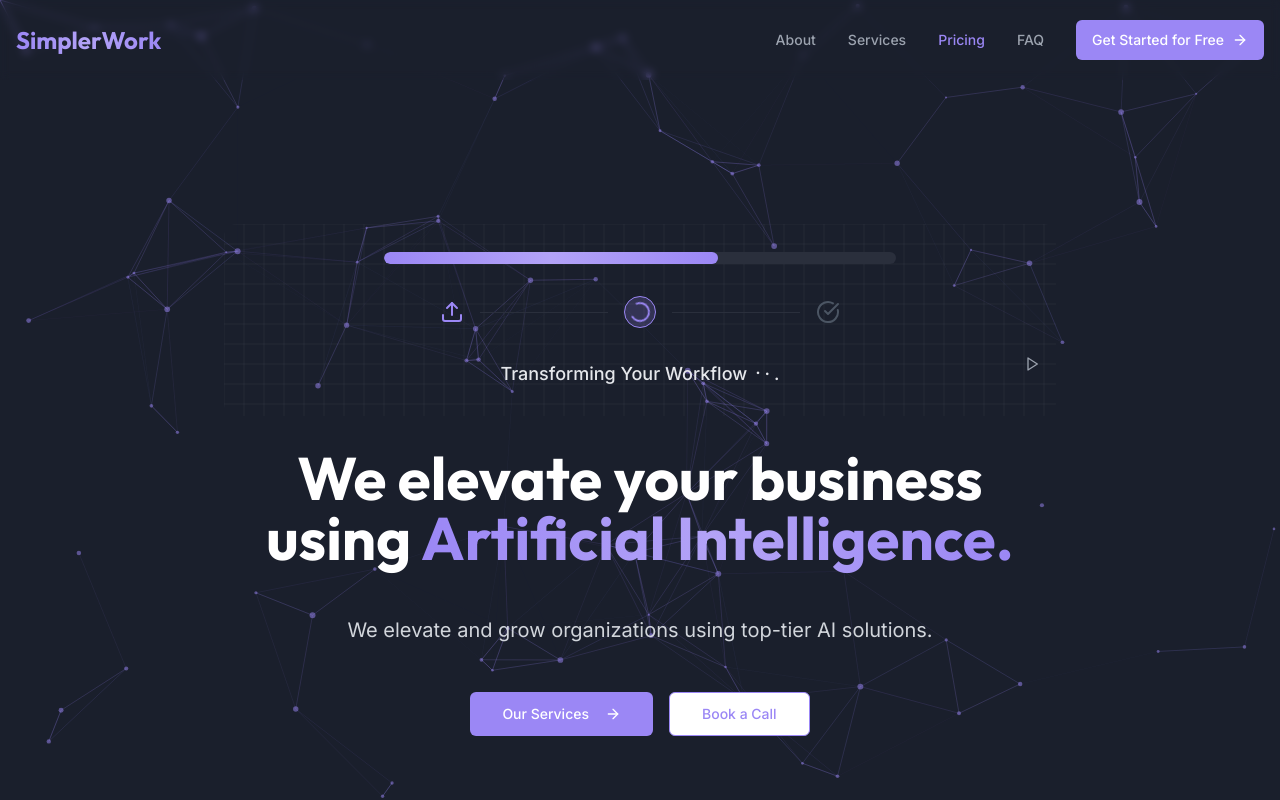
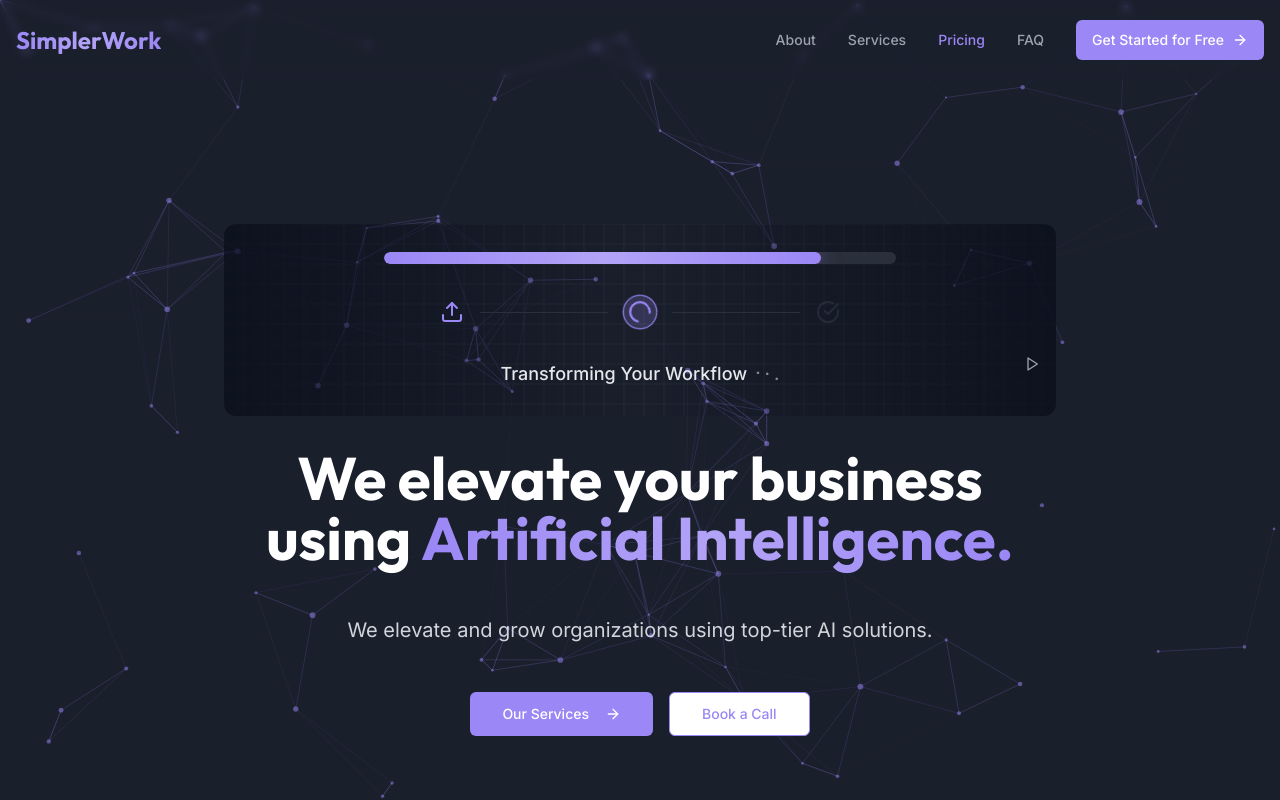
Before and after one commit to 7mvz/future-workflow-magic, a React (Vite) app: page / in a window 1280 px wide. Both pictures are taken after a click on the button 1032 px from the left and 364 px from the top of the page. Shown: the top 800 px of the page. Built offline with nearby package versions, Linux system fonts and the light colour scheme.

Commit message:
Enhance Hero Section component
Improved the Hero Section component based on user feedback.  No specific implementation details are included in this commit.

```diff
--- a/src/components/HeroSection.tsx
+++ b/src/components/HeroSection.tsx
@@ -31,69 +31,148 @@ const ProcessVisualization = () => {
 
   return (
     <div className="relative w-full max-w-4xl mx-auto h-48 flex items-center justify-center rounded-xl mb-8 overflow-hidden">
-      {/* Background grid effect */}
-      <div className="absolute inset-0 overflow-hidden opacity-10">
+      {/* Enhanced background grid with gradient overlay */}
+      <div className="absolute inset-0 overflow-hidden">
+        <div className="absolute inset-0 bg-gradient-to-r from-secondary-dark/80 via-transparent to-secondary-dark/80 z-10" />
+        <motion.div
+          initial={{ opacity: 0 }}
+          animate={{ opacity: 0.1 }}
+          transition={{ duration: 1 }}
+          className="w-full h-full"
+        >
           <svg className="w-full h-full">
             <pattern id="grid" x="0" y="0" width="20" height="20" patternUnits="userSpaceOnUse">
               <rect width="20" height="20" fill="none" stroke="white" strokeWidth="0.5" />
             </pattern>
             <rect width="100%" height="100%" fill="url(#grid)" />
           </svg>
+        </motion.div>
       </div>
 
-      {/* Main visualization */}
-      <div className="relative flex flex-col items-center w-full px-8 space-y-8">
-        {/* Progress bar */}
+      {/* Main visualization with enhanced animations */}
+      <div className="relative z-20 flex flex-col items-center w-full px-8 space-y-8">
+        {/* Progress bar with pulse effect */}
         <div className="w-full max-w-lg bg-secondary-light h-3 rounded-full overflow-hidden">
           <motion.div
-            className="h-full bg-gradient-to-r from-primary via-primary-light to-primary transition-all duration-300 rounded-full"
+            className="h-full bg-gradient-to-r from-primary via-primary-light to-primary rounded-full"
             style={{ width: `${progress}%` }}
             initial={{ width: "0%" }}
-            animate={{ width: `${progress}%` }}
+            animate={{
+              width: `${progress}%`,
+              boxShadow: isLoading ? ["0 0 10px rgba(155, 135, 245, 0.3)", "0 0 20px rgba(155, 135, 245, 0.5)"] : "none"
+            }}
+            transition={{ duration: 0.3 }}
           />
         </div>
 
-        {/* Status text */}
-        <div className="flex items-center space-x-4">
+        {/* Enhanced status icons with animations */}
+        <motion.div
+          className="flex items-center space-x-4"
+          initial={{ opacity: 0, y: 20 }}
+          animate={{ opacity: 1, y: 0 }}
+          transition={{ duration: 0.5 }}
+        >
+          <motion.div
+            animate={{ scale: progress > 0 ? [1, 1.2, 1] : 1 }}
+            transition={{ duration: 0.3 }}
+          >
             <Upload className={`w-6 h-6 ${progress > 0 ? 'text-primary' : 'text-gray-600'}`} />
-          <div className="w-32 h-px bg-secondary-light" />
+          </motion.div>
+
+          <motion.div
+            className="w-32 h-px bg-secondary-light"
+            initial={{ scaleX: 0 }}
+            animate={{ scaleX: 1 }}
+            transition={{ duration: 0.5, delay: 0.2 }}
+          />
+
           <div className="relative">
-            <div className={`w-8 h-8 rounded-full flex items-center justify-center
-              ${isLoading ? 'bg-primary/20 border border-primary' : 'bg-primary/20 border border-primary'}`}>
+            <motion.div
+              className={`w-8 h-8 rounded-full flex items-center justify-center
+                ${isLoading ? 'bg-primary/20 border border-primary' : 'bg-primary/20 border border-primary'}`}
+              animate={{
+                scale: isLoading ? [1, 1.1, 1] : 1,
+                rotate: isLoading ? 360 : 0
+              }}
+              transition={{
+                duration: 2,
+                repeat: isLoading ? Infinity : 0,
+                ease: "linear"
+              }}
+            >
               {isLoading ? (
-                <div className="w-5 h-5 border-2 border-primary border-t-transparent rounded-full animate-spin" />
+                <div className="w-5 h-5 border-2 border-primary border-t-transparent rounded-full" />
               ) : (
+                <motion.div
+                  initial={{ scale: 0 }}
+                  animate={{ scale: 1 }}
+                  transition={{ type: "spring", stiffness: 200 }}
+                >
                   <CheckCircle className="w-5 h-5 text-primary" />
+                </motion.div>
               )}
-            </div>
-          </div>
-          <div className="w-32 h-px bg-secondary-light" />
-          <CheckCircle className={`w-6 h-6 ${progress === 100 ? 'text-primary' : 'text-gray-600'}`} />
+            </motion.div>
           </div>
 
-        {/* Status label */}
-        <div className="text-lg font-medium text-gray-200">
+          <motion.div
+            className="w-32 h-px bg-secondary-light"
+            initial={{ scaleX: 0 }}
+            animate={{ scaleX: 1 }}
+            transition={{ duration: 0.5, delay: 0.4 }}
+          />
+
+          <motion.div
+            animate={{
+              scale: progress === 100 ? [1, 1.2, 1] : 1,
+              opacity: progress === 100 ? 1 : 0.3
+            }}
+            transition={{ duration: 0.3 }}
+          >
+            <CheckCircle className={`w-6 h-6 ${progress === 100 ? 'text-primary' : 'text-gray-600'}`} />
+          </motion.div>
+        </motion.div>
+
+        {/* Enhanced status label with smoother transitions */}
+        <motion.div
+          className="text-lg font-medium"
+          initial={{ opacity: 0 }}
+          animate={{ opacity: 1 }}
+          transition={{ duration: 0.5 }}
+        >
           {progress < 100 ? (
-            <div className="flex items-center space-x-2">
+            <div className="flex items-center space-x-2 text-gray-200">
               <span>Transforming Your Workflow</span>
-              <span className="inline-flex space-x-1">
+              <motion.div
+                className="inline-flex space-x-1"
+                animate={{ opacity: [0.5, 1, 0.5] }}
+                transition={{ duration: 1.5, repeat: Infinity }}
+              >
                 <span className="animate-bounce delay-0">.</span>
                 <span className="animate-bounce delay-150">.</span>
                 <span className="animate-bounce delay-300">.</span>
-              </span>
+              </motion.div>
             </div>
           ) : (
-            <span className="text-primary">AI Transformation Complete!</span>
+            <motion.span
+              className="text-primary"
+              initial={{ scale: 0.9, opacity: 0 }}
+              animate={{ scale: 1, opacity: 1 }}
+              transition={{ type: "spring", stiffness: 200 }}
+            >
+              AI Transformation Complete!
+            </motion.span>
           )}
-        </div>
+        </motion.div>
 
-        {/* Reset button */}
-        <button
+        {/* Enhanced reset button with hover effect */}
+        <motion.button
           onClick={resetAnimation}
           className="absolute bottom-4 right-4 text-sm text-gray-400 hover:text-primary transition-colors"
+          whileHover={{ scale: 1.1, rotate: 360 }}
+          transition={{ duration: 0.3 }}
         >
           <Play className="w-4 h-4" />
-        </button>
+        </motion.button>
       </div>
     </div>
   );
```
Lines whose indentation alone changed are shown as unchanged.
